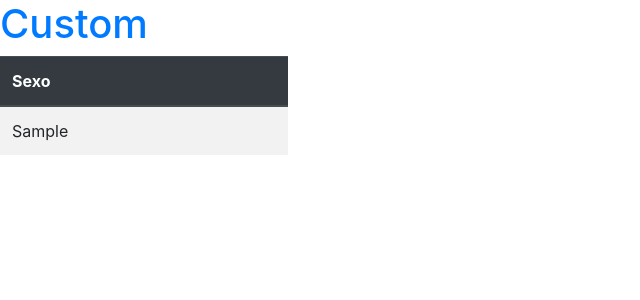
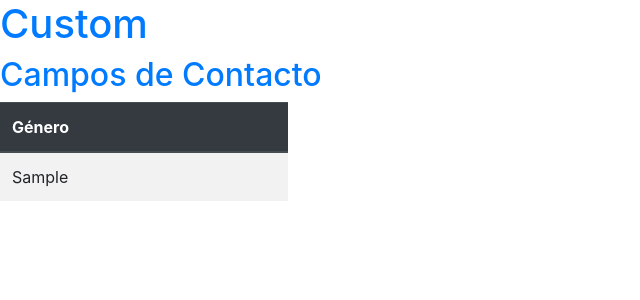
Before and after one commit to Winguweb/mi_primera_bd, a Django app: page /custom/ in a window 1280 px wide. Shown: the part 80-380 px from the top of the page, without its empty margins (0-640 px from the left). Run offline with Django 3.2, Linux system fonts and the light colour scheme; a user stored in the database is signed in; tables that the repository leaves empty hold one stand-in row (values such as "Sample post"); some libraries are stand-ins or nearby versions.

Commit message:
cambio sexo a genero

```diff
--- a/primerabdd/primerabdd/crm/templates/crm/custom.html
+++ b/primerabdd/primerabdd/crm/templates/crm/custom.html
@@ -3,11 +3,11 @@
 {% block body %}
 	<h1>Custom</h1>
 
-
+	<h2>Campos de Contacto</h2>
 	<table class="table table-striped table-hover " style="width: 18rem;">
 		<thead class="thead-dark">
 			<tr>
-				<th>Sexo</th>
+				<th>Género</th>
 			</tr>
 		</thead>
 		<tbody>
```
